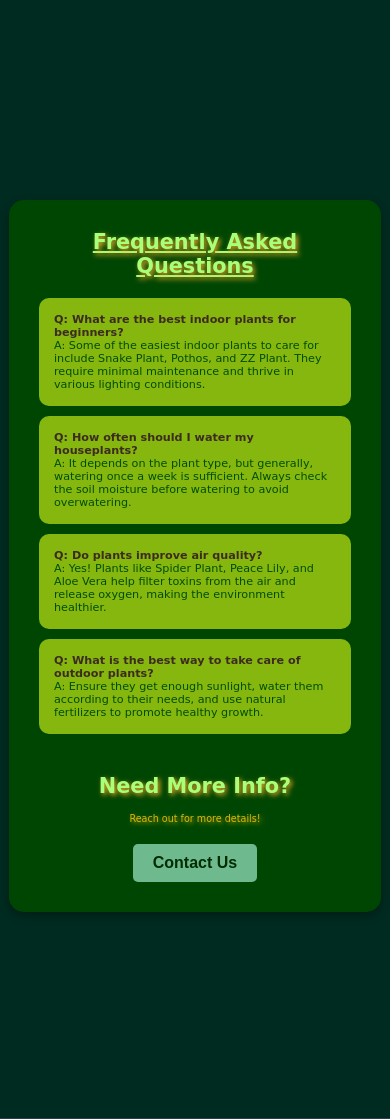
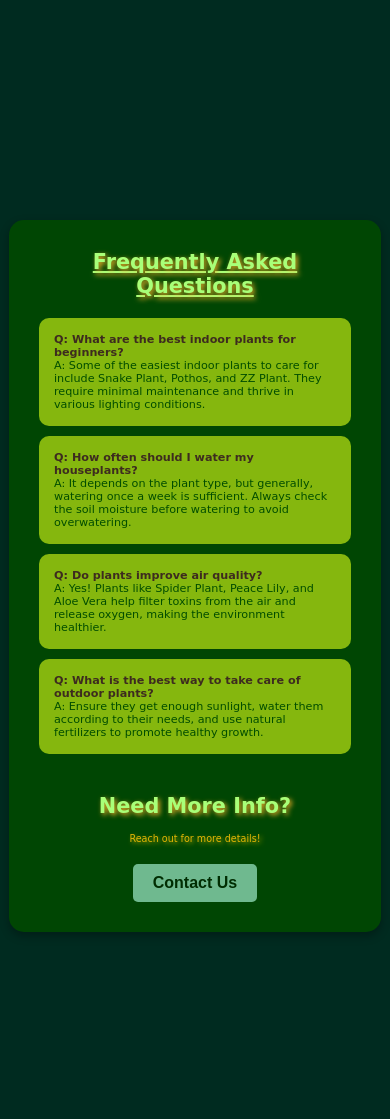
Before and after one commit to Avin1731/PPW, a PHP site: page / in a window 390 px wide. Shown: the part 3707-4826 px from the top of the page. Run offline with PHP 8.4, Linux system fonts and the light colour scheme; some web fonts are replaced.

Commit message:
Update Style.css

```diff
--- a/PPW_Final/assets/Style/Style.css
+++ b/PPW_Final/assets/Style/Style.css
@@ -731,7 +731,7 @@ body {
         margin-top: 100px;
     }
     .qna{
-        margin-top: 140px;
+        margin-top: 160px;
     }
     .footer{
         margin-top: 140px;
```
